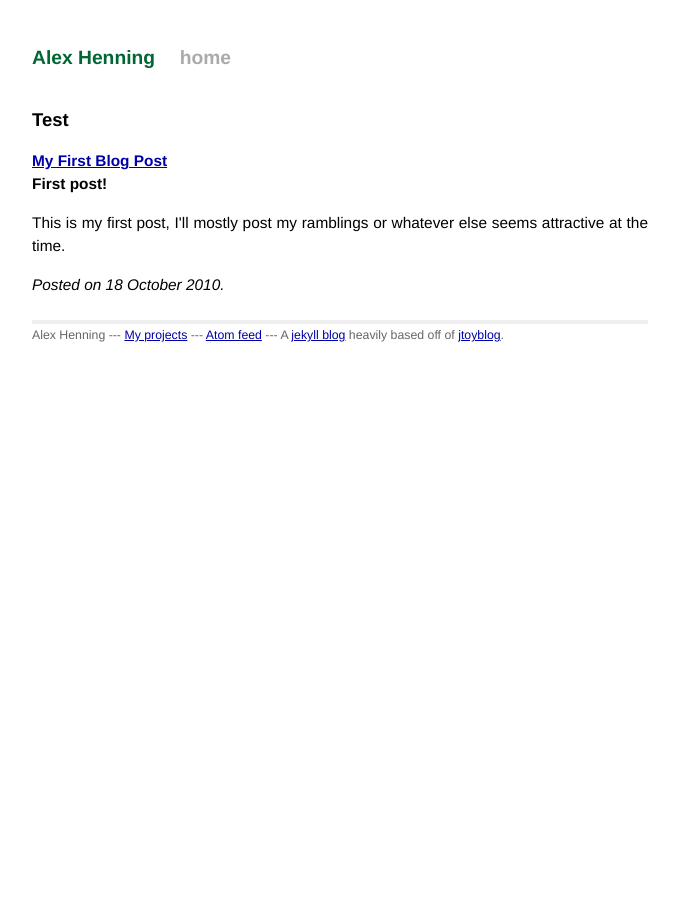
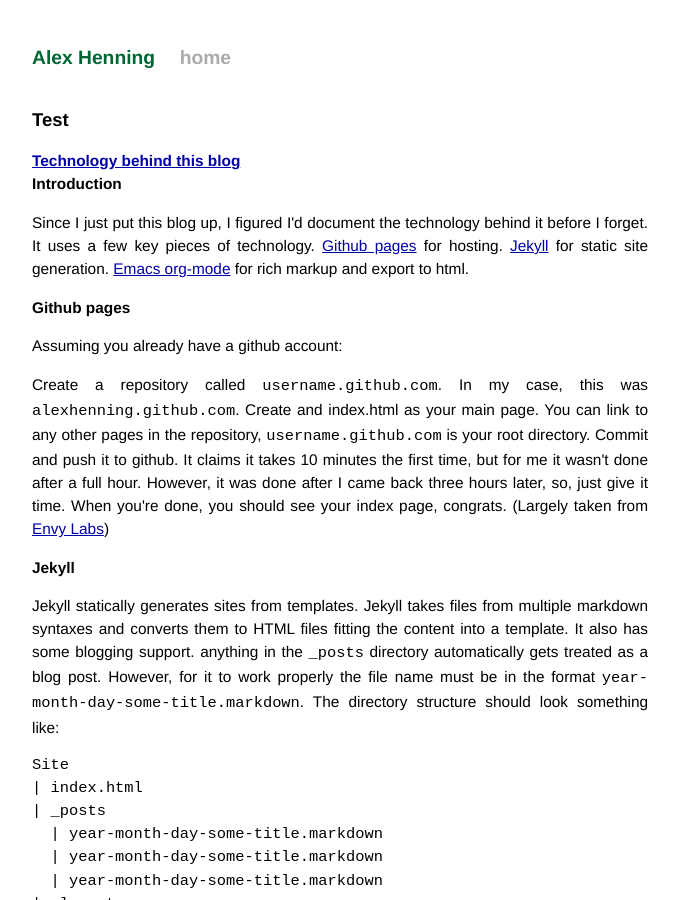
Before and after one commit to alexhenning/alexhenning.github.com, a Jekyll site: the page built from index.html, in a window 1280 px wide and 900 px high. Shown: the whole window, without its empty margins (300-979 px from the left). Built offline with Jekyll 4.4.1, drawn with Linux system fonts in a browser that asks for light colours; some of the changed text lies outside the part shown.

Commit message:
Apparently, I'm still getting the hang of this.

```diff
--- a/_layouts/default.html
+++ b/_layouts/default.html
@@ -21,7 +21,7 @@
   {{ content }}
 
   <div class="footer">
-    Alex Henning --- <a href="http:github.com/alexhenning">My projects</a> --- <a href="alexhenning.github.com/atom.xml">Atom feed</a> --- A <a href="http://github.com/mojombo/jekyll">jekyll blog</a> heavily based off of <a href="http://github.com/jtoy/jtoyblog">jtoyblog</a>.
+    Alex Henning --- <a href="http:github.com/alexhenning">My projects</a> --- <a href="http://alexhenning.github.com/atom.xml">Atom feed</a> --- A <a href="http://github.com/mojombo/jekyll">jekyll blog</a> heavily based off of <a href="http://github.com/jtoy/jtoyblog">jtoyblog</a>.
   </div>
   </body>
 </html>
--- /dev/null
+++ b/_posts/2010-10-18-this-blog.html
@@ -0,0 +1,143 @@
+---
+layout: default
+title: Technology behind this blog
+categories:
+- jekyll
+- org-mode
+- github
+- blogging
+---
+
+
+<div id="outline-container-1" class="outline-2">
+<h2 id="sec-1">Introduction </h2>
+<div class="outline-text-2" id="text-1">
+
+<p>Since I just put this blog up, I figured I'd document the technology behind it before I forget. It uses a few key pieces of technology. <a href="http://pages.github.com/">Github pages</a> for hosting. <a href="http://github.com/mojombo/jekyll">Jekyll</a> for static site generation. <a href="http://orgmode.org/">Emacs org-mode</a> for rich markup and export to html.
+</p>
+</div>
+
+</div>
+
+<div id="outline-container-2" class="outline-2">
+<h2 id="sec-2">Github pages </h2>
+<div class="outline-text-2" id="text-2">
+
+<p>Assuming you already have a github account:
+</p>
+<p>
+Create a repository called <code>username.github.com</code>. In my case, this was <code>alexhenning.github.com</code>. Create and index.html as your main page. You can link to any other pages in the repository, <code>username.github.com</code> is your root directory. Commit and push it to github. It claims it takes 10 minutes the first time, but for me it wasn't done after a full hour. However, it was done after I came back three hours later, so, just give it time. When you're done, you should see your index page, congrats. (Largely taken from <a href="http://blog.envylabs.com/2009/08/publishing-a-blog-with-github-pages-and-jekyll/">Envy Labs</a>)
+</p>
+</div>
+
+</div>
+
+<div id="outline-container-3" class="outline-2">
+<h2 id="sec-3">Jekyll </h2>
+<div class="outline-text-2" id="text-3">
+
+<p>Jekyll statically generates sites from templates. Jekyll takes files from multiple markdown syntaxes and converts them to HTML files fitting the content into a template. It also has some blogging support. anything in the <code>_posts</code> directory automatically gets treated as a blog post. However, for it to work properly the file name must be in the format <code>year-month-day-some-title.markdown</code>. The directory structure should look something like:
+</p><pre class="example">
+Site
+| index.html
+| _posts
+  | year-month-day-some-title.markdown
+  | year-month-day-some-title.markdown
+  | year-month-day-some-title.markdown
+| _layouts
+  | default.html
+</pre>
+
+<p>When you run jekyll from the main directory, it will produce a directory called <code>_site</code>, you can use this for testing. However, github auto-runs jekyll when you push the repository, so you only need to this to preview/debug your site. (It also gives you the freedom to move away from github)
+</p>
+<p>
+When you write a file in a markdown language, you can include a special header at the top of the file:
+---
+layout: layoutName
+title: Some title
+categories:
+</p><ul>
+<li>
+tag1
+</li>
+<li>
+tag2
+&hellip;
+</li>
+<li>
+tagn
+---
+The file is rendered as HTML and placed in place of {{ content }} in the layout file.
+See more at: <a href="http://blog.envylabs.com/2009/08/publishing-a-blog-with-github-pages-and-jekyll/">Envy Labs</a>
+
+</div>
+
+</div>
+
+<div id="outline-container-4" class="outline-2">
+<h2 id="sec-4">Org-mode </h2>
+<div class="outline-text-2" id="text-4">
+
+<p>The last key piece to this blog is org-mode. Using org-mode allows me to write this blog in my favorite text editor <b>EMACS</b> and use the amazing org-mode syntax. If you know org-mode, there's not much special going on. I just added a project to org-mode called blog:
+</p>
+
+
+<pre class="src src-elisp"><span class="linenr"> 1:  </span>(setq org-publish-project-alist
+<span class="linenr"> 2:  </span>      '(
+<span class="linenr"> 3:  </span>        (<span style="color: #ad7fa8; font-style: italic;">"blog"</span>
+<span class="linenr"> 4:  </span>         <span style="color: #888a85;">;; </span><span style="color: #888a85;">Path to your org files.
+<span class="linenr"> 5:  </span></span>         <span style="color: #729fcf;">:base-directory</span> <span style="color: #ad7fa8; font-style: italic;">"~/Dropbox/blog/org"</span>
+<span class="linenr"> 6:  </span>         <span style="color: #729fcf;">:base-extension</span> <span style="color: #ad7fa8; font-style: italic;">"org"</span>
+<span class="linenr"> 7:  </span>
+<span class="linenr"> 8:  </span>         <span style="color: #888a85;">;; </span><span style="color: #888a85;">Path to your Jekyll project.
+<span class="linenr"> 9:  </span></span>         <span style="color: #729fcf;">:publishing-directory</span> <span style="color: #ad7fa8; font-style: italic;">"~/Dropbox/blog/_posts"</span>
+<span class="linenr">10:  </span>         <span style="color: #729fcf;">:recursive</span> t
+<span class="linenr">11:  </span>         <span style="color: #729fcf;">:publishing-function</span> org-publish-org-to-html
+<span class="linenr">12:  </span>         <span style="color: #729fcf;">:headline-levels</span> 4
+<span class="linenr">13:  </span>         <span style="color: #729fcf;">:html-extension</span> <span style="color: #ad7fa8; font-style: italic;">"html"</span>
+<span class="linenr">14:  </span>         <span style="color: #729fcf;">:body-only</span> t <span style="color: #888a85;">;; </span><span style="color: #888a85;">Only export section between &lt;body&gt; &lt;/body&gt;
+<span class="linenr">15:  </span></span>    )))
+</pre>
+
+
+<p>
+And place the following at the beginning of each post. (I have it as a snippet with YASnippet)
+---
+layout: layoutName
+title: Some title
+categories:
+- tag1
+- tag2
+...
+- tagn
+---
+(See: <a href="http://orgmode.org/worg/org-tutorials/org-jekyll.php">org-jekyll</a>)
+</p>
+</div>
+
+</div>
+
+<div id="outline-container-5" class="outline-2">
+<h2 id="sec-5">Conclusion </h2>
+<div class="outline-text-2" id="text-5">
+
+<p>That's the base of my blog, I'll go into more detail on other components at some later point. Some topics include:
+</p><ul>
+<li>
+Setting up an atom feed
+</li>
+<li>
+Making it look pretty with CSS
+</li>
+<li>
+Pretty source code highlighting
+</li>
+<li>
+And more!
+</li>
+</ul>
+</li>
+</ul>
+
+</div>
+</div>
```
